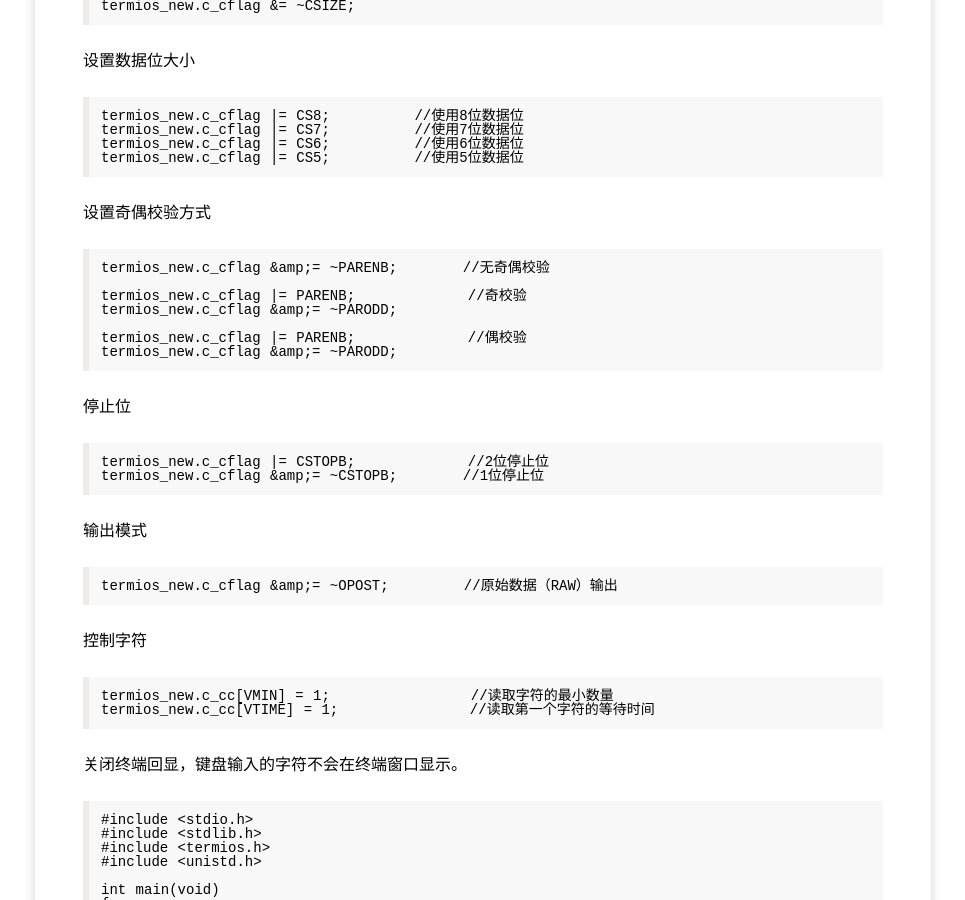
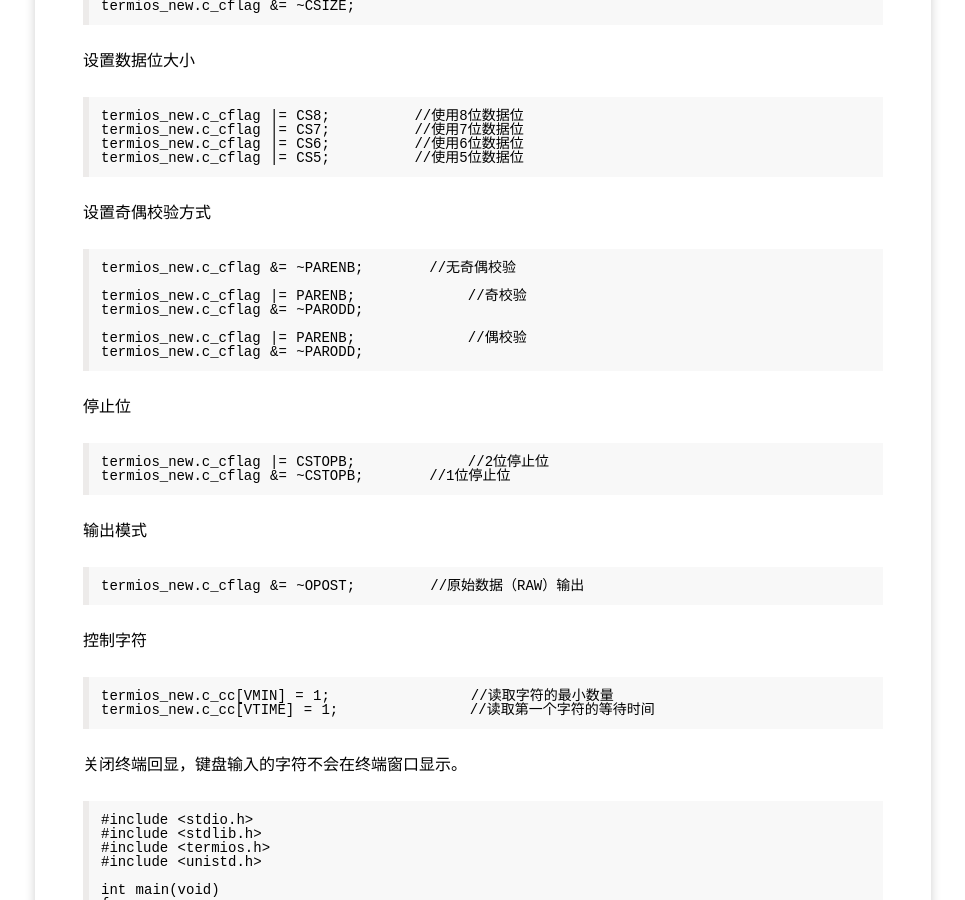
Before and after one commit to fengyr/blog, a Jekyll site: the page built from _posts/2014/2014-09-15-串口编程.md, in a window 1280 px wide and 900 px high, scrolled down 6185 px. Shown: the whole window, without its empty margins (157-1122 px from the left). Built offline with Jekyll 4.4.1, drawn with Linux system fonts in a browser that asks for light colours; Markdown is read by kramdown in place of the engine named in the settings; some of the changed lines change nothing that is shown.

Commit message:
Update 2014-09-15-串口编程.md

```diff
--- a/_posts/2014/2014-09-15-串口编程.md
+++ b/_posts/2014/2014-09-15-串口编程.md
@@ -277,24 +277,24 @@ IEXIEN
 
 设置奇偶校验方式
 
-	termios_new.c_cflag &amp;= ~PARENB;       //无奇偶校验
+	termios_new.c_cflag &= ~PARENB;       //无奇偶校验
 
 	termios_new.c_cflag |= PARENB;            //奇校验
-	termios_new.c_cflag &amp;= ~PARODD;
+	termios_new.c_cflag &= ~PARODD;
 
 	termios_new.c_cflag |= PARENB;            //偶校验
-	termios_new.c_cflag &amp;= ~PARODD;
+	termios_new.c_cflag &= ~PARODD;
 
 
 停止位
 
 	termios_new.c_cflag |= CSTOPB;            //2位停止位
-	termios_new.c_cflag &amp;= ~CSTOPB;       //1位停止位
+	termios_new.c_cflag &= ~CSTOPB;       //1位停止位
 
 
 输出模式
 
-	termios_new.c_cflag &amp;= ~OPOST;        //原始数据（RAW）输出
+	termios_new.c_cflag &= ~OPOST;        //原始数据（RAW）输出
 
 
 控制字符
```
